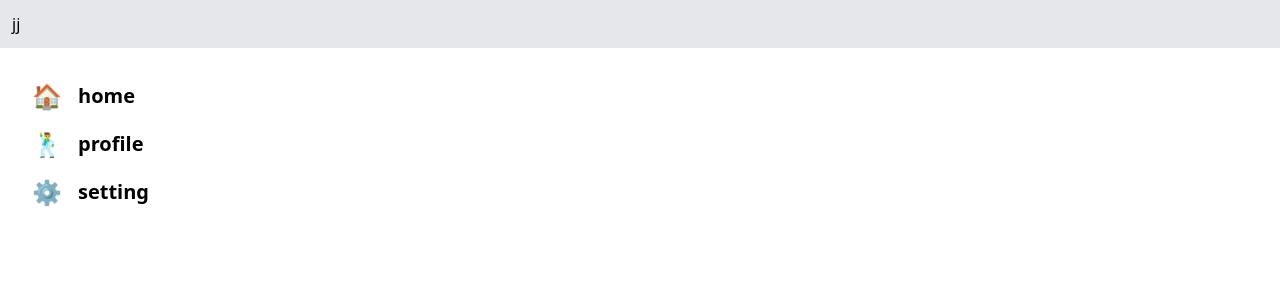
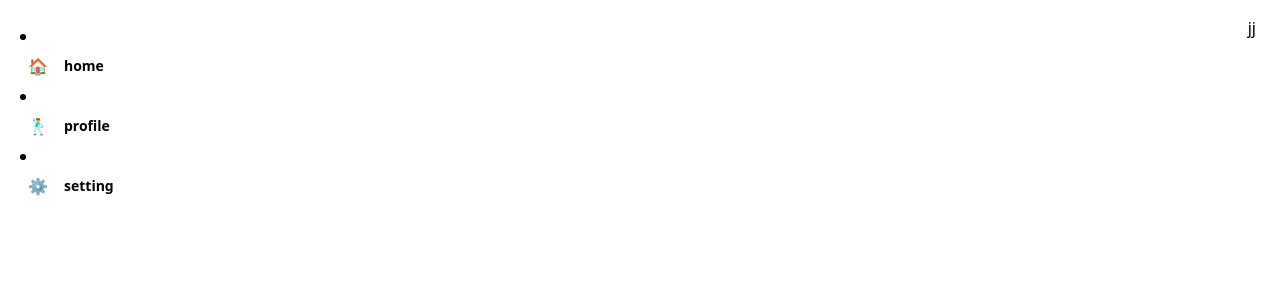
Before and after one commit to imeankenshin/FireTest, a React (Vite) app: page / in a window 1280 px wide. Shown: the top 300 px of the page. Built offline with nearby package versions, Linux system fonts and the light colour scheme.

Commit message:
Added: some components

```diff
--- a/src/assets/components/AppBar/AppBar.tsx
+++ b/src/assets/components/AppBar/AppBar.tsx
@@ -3,8 +3,11 @@ import { useState } from "react";
 
 export default function AppBar(props: any): JSX.Element {
   return (
-    <nav className="AdvenccreCmp-AppBar bg-gray-200 sticky top-0 left-0 w-full p-3">
-      {props.children}
+    <header>
+    <nav className="flex py-4 px-6 fixed top-0 left-0 w-full justify-between">
+      <p className="text-xl font-semibold">{props.title}</p>
+      <div>{props.children}</div>
     </nav>
+  </header>
   );
 }
--- a/src/assets/components/Button/Button.tsx
+++ b/src/assets/components/Button/Button.tsx
@@ -1,10 +1,9 @@
-import React from "react";
-import "./Dialog.module.css";
+import React from "react"
 
-export function Dialog(prop: any): JSX.Element {
+export function Btn (props:React.ButtonHTMLAttributes<HTMLButtonElement>) {
   return (
-    <nav className="AdvenccreCmp-Button bg-slate-200 sticky top-0 left-0 w-full">
-      {prop}
-    </nav>
-  );
+    <button type={props.type} name={props.name} className="bg-slate-300 py-2.5 px-5 active:bg-slate-200 rounded">
+      {props.children}
+    </button>
+  )
 }
--- /dev/null
+++ b/src/assets/components/Card/Card.tsx
@@ -0,0 +1,10 @@
+import React from "react";
+import "./Dialog.module.css";
+
+export function Card(props: any): JSX.Element {
+  return (
+    <div className="border-2">
+      {props.children}
+    </div>
+  );
+}
--- a/src/assets/components/Sbar_item/Sbar_item.tsx
+++ b/src/assets/components/Sbar_item/Sbar_item.tsx
@@ -2,12 +2,14 @@ import React from "react";
 
 export default function Sbar_item(props: any): JSX.Element {
   return (
-    <a
-      className="AdvenccreCmp-Sbar_item active:bg-lime-200 items-center sticky top-0 left-0 flex py-2 px-3 rounded-md"
-      href={props.href}
-    >
-      <span className="mr-4 text-2xl">{props.icon}</span>
-      <span className="font-semibold text-xl">{props.title}</span>
-    </a>
+    <li role="menuitem" tabIndex={props.tabIndex}>
+      <a
+        className="AdvenccreCmp-Sbar_item active:bg-[#00ff1940] outline-none focus-visible:bg-[#00ff1940] items-center sticky top-0 left-0 flex py-1.5 px-2 rounded-sm"
+        href={props.href}
+      >
+        <span className="mr-4 text-md">{props.icon}</span>
+        <span className="font-semibold text-sm">{props.title}</span>
+      </a>
+    </li>
   );
 }
```
Also changed, not shown: src/assets/components/Button/Button.module.css (deleted), 1 other file (tests, documents, lock files or other folders).
